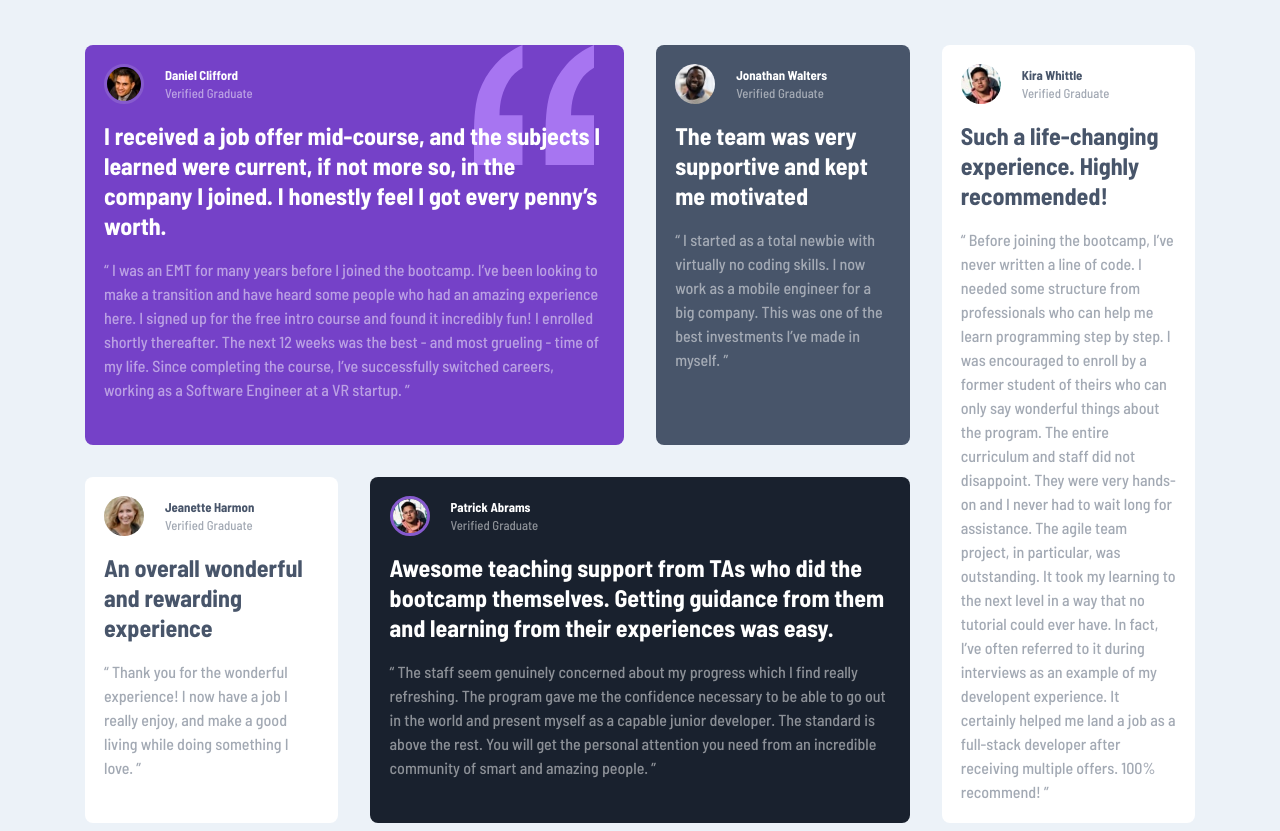
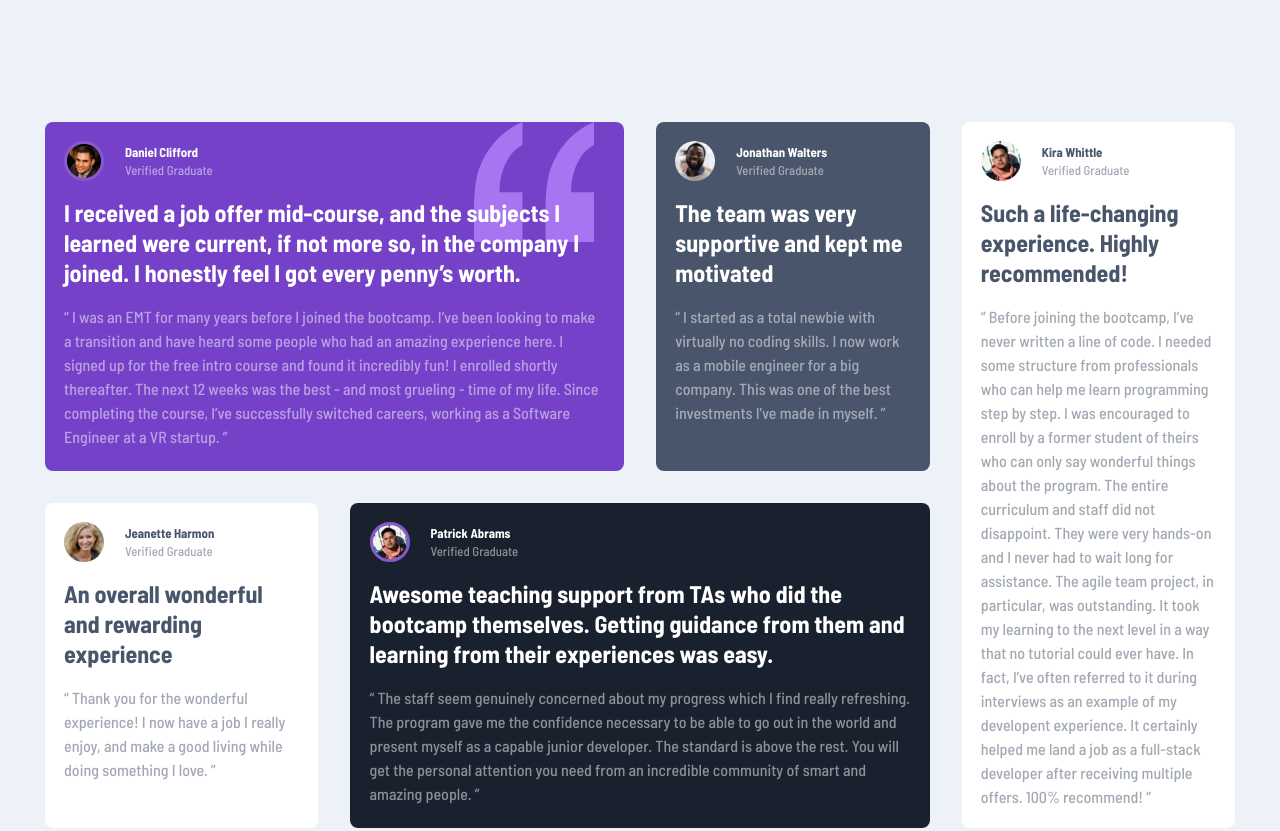
Before and after one commit to heisemmaco-dev/testimonials-grid-section-main, a plain HTML site: page index.html in a window 1280 px wide. Shown: the top 831 px of the page. Drawn offline with Linux system fonts and the light colour scheme.

Commit message:
Add files via upload
made some changes to the css

```diff
--- a/style.css
+++ b/style.css
@@ -66,7 +66,7 @@
 body {
     background-color: var(--Light-grayish-blue);
     display: grid;
-    min-height: 100vh;
+    min-height: 140vh;
     place-items: center;
 }
 
@@ -74,7 +74,7 @@ body {
     display: grid;
     grid-gap:2rem;
     padding: 0;
-    width: min(95%, 75rem);
+    min-width: 300px;
 }
 
 section {
```
